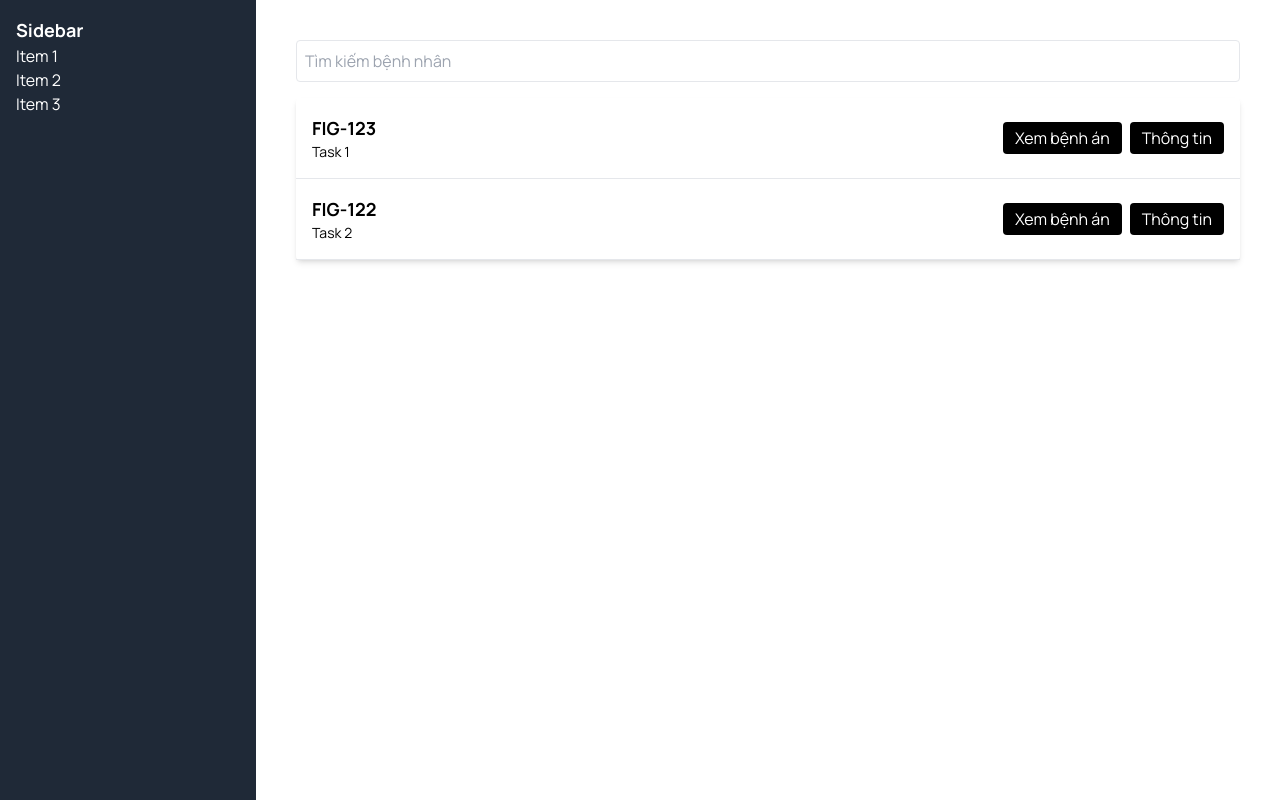
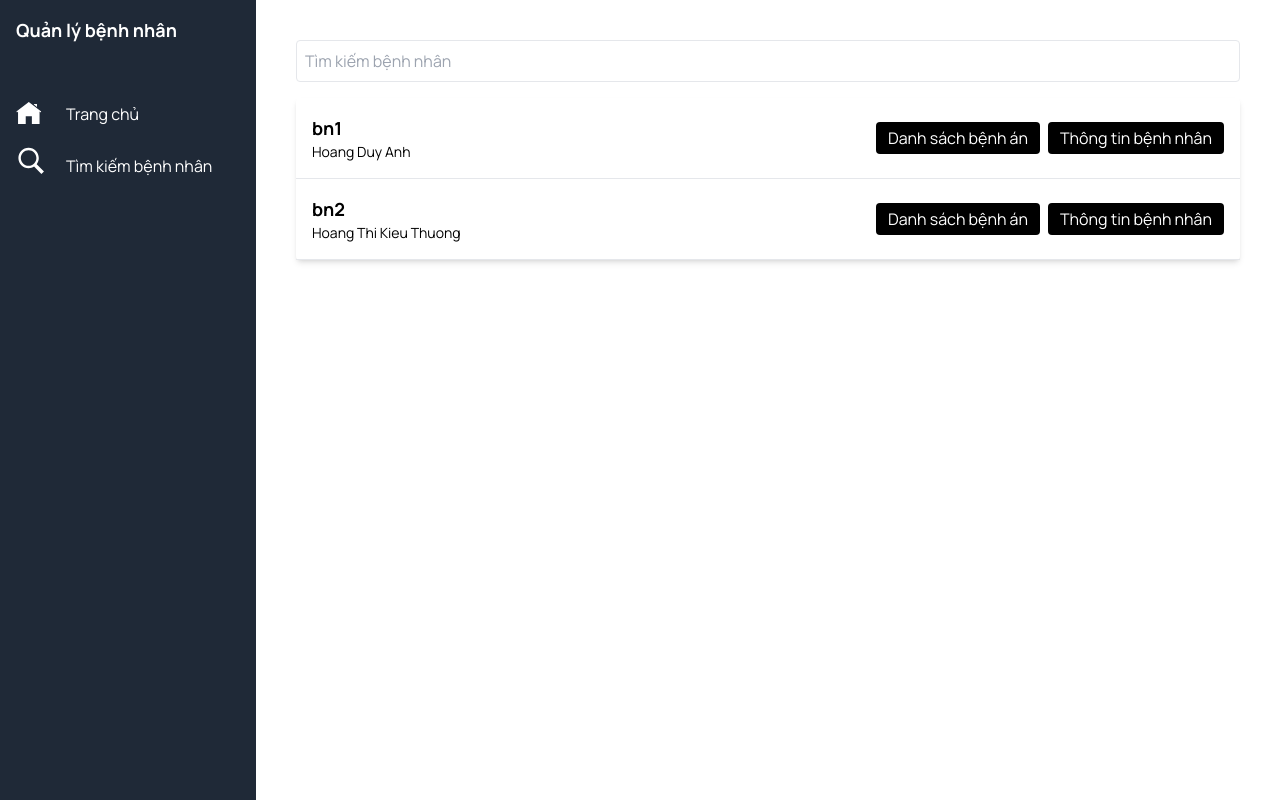
Before and after one commit to HungChu1001/Code, a React (Vite) app in the folder frontend/: page /patients in a window 1280 px wide. Built offline with nearby package versions, Linux system fonts and the light colour scheme; the HTML template or start-up script is replaced by a standard one.

Commit message:
Add patient record and patient details

```diff
--- a/frontend/src/components/LeftSideBar.jsx
+++ b/frontend/src/components/LeftSideBar.jsx
@@ -1,16 +1,33 @@
 // src/components/LeftSidebar/LeftSidebar.jsx
 import React from "react";
+import SideBarItem from "./SideBarItem";
 
 const LeftSidebar = () => {
+  const LeftSidebarItems = [
+    { srcImg: "/home.svg", alt: "home", text: "Trang chủ", link: "/" },
+    {
+      srcImg: "/search.svg",
+      alt: "search",
+      text: "Tìm kiếm bệnh nhân",
+      link: "/patients",
+    },
+  ];
   return (
     <div className="w-64 h-full fixed top-0 left-0 bg-gray-800 text-white">
       <div className="p-4">
-        <h2 className="text-lg font-bold">Sidebar</h2>
-        <ul>
-          <li>Item 1</li>
-          <li>Item 2</li>
-          <li>Item 3</li>
-        </ul>
+        <h2 className="text-lg font-bold mb-[50px]">Quản lý bệnh nhân</h2>
+        {/* <Image src="./home.svg" alt="logo" width={100} height={100} /> */}
+        <div className="flex flex-col gap-5">
+          {LeftSidebarItems.map((item, index) => (
+            <SideBarItem
+              key={index}
+              srcImg={item.srcImg}
+              alt={item.alt}
+              text={item.text}
+              link={item.link}
+            />
+          ))}
+        </div>
       </div>
     </div>
   );
--- /dev/null
+++ b/frontend/src/components/PatientDetailsModal/PatientDetailsModal.jsx
@@ -0,0 +1,81 @@
+// src/components/PatientDetailsModal/PatientDetailsModal.jsx
+import React from "react";
+
+const patientsData = [
+  {
+    id: "bn1",
+    name: "Hoang Duy Anh",
+    gender: "Nam",
+    birthDate: "01/01/1990",
+    healthCardNumber: "123456789",
+  },
+  {
+    id: "bn2",
+    name: "Hoang Thi Kieu Thuong",
+    gender: "Nữ",
+    birthDate: "02/02/1992",
+    healthCardNumber: "987654321",
+  },
+];
+
+const PatientDetailsModal = ({ patientId, onClose }) => {
+  const patient = patientsData.find((p) => p.id === patientId);
+
+  if (!patient) {
+    return <div>Không tìm thấy bệnh nhân</div>;
+  }
+
+  return (
+    <div className="fixed inset-0 flex items-center justify-center bg-gray-900 bg-opacity-50">
+      <div className="relative bg-white shadow-md rounded p-6 w-96">
+        <button
+          onClick={onClose}
+          className="absolute top-2 right-5 text-gray-600 text-[25px]"
+        >
+          &times;
+        </button>
+        <h2 className="text-center text-xl font-bold mb-4">
+          THÔNG TIN BỆNH NHÂN
+        </h2>
+        <div className="mb-4">
+          <label className="block text-gray-700">Họ và Tên</label>
+          <input
+            type="text"
+            value={patient.name}
+            readOnly
+            className="w-full p-2 border rounded bg-gray-100"
+          />
+        </div>
+        <div className="mb-4">
+          <label className="block text-gray-700">Giới tính</label>
+          <input
+            type="text"
+            value={patient.gender}
+            readOnly
+            className="w-full p-2 border rounded bg-gray-100"
+          />
+        </div>
+        <div className="mb-4">
+          <label className="block text-gray-700">Ngày sinh</label>
+          <input
+            type="text"
+            value={patient.birthDate}
+            readOnly
+            className="w-full p-2 border rounded bg-gray-100"
+          />
+        </div>
+        <div className="mb-4">
+          <label className="block text-gray-700">Số thẻ BHYT</label>
+          <input
+            type="text"
+            value={patient.healthCardNumber}
+            readOnly
+            className="w-full p-2 border rounded bg-gray-100"
+          />
+        </div>
+      </div>
+    </div>
+  );
+};
+
+export default PatientDetailsModal;
--- a/frontend/src/components/PatientList/PatientCard.jsx
+++ b/frontend/src/components/PatientList/PatientCard.jsx
@@ -1,7 +1,8 @@
+// src/components/PatientCard/PatientCard.jsx
 import React from "react";
 import { Link } from "react-router-dom";
 
-const PatientCard = ({ id, name }) => {
+const PatientCard = ({ id, name, onShowDetails }) => {
   return (
     <div className="flex justify-between items-center p-4 border-b">
       <div className="flex-1">
@@ -11,14 +12,15 @@ const PatientCard = ({ id, name }) => {
       <div className="flex space-x-2">
         <Link to={`/records?patientId=${id}`}>
           <button className="bg-black text-white px-3 py-1 rounded">
-            Xem bệnh án
+            Danh sách bệnh án
           </button>
         </Link>
-        <Link to={`/patient/${id}`}>
-          <button className="bg-black text-white px-3 py-1 rounded">
-            Thông tin
-          </button>
-        </Link>
+        <button
+          onClick={() => onShowDetails(id)}
+          className="bg-black text-white px-3 py-1 rounded"
+        >
+          Thông tin bệnh nhân
+        </button>
       </div>
     </div>
   );
--- a/frontend/src/components/PatientList/PatientList.jsx
+++ b/frontend/src/components/PatientList/PatientList.jsx
@@ -1,19 +1,28 @@
-// src/PatientList/PatientList.jsx
+// src/components/PatientList/PatientList.jsx
 import React, { useState } from "react";
 import PatientCard from "./PatientCard";
+import PatientDetailsModal from "../PatientDetailsModal/PatientDetailsModal";
 
 const patientsData = [
-  { id: "FIG-123", name: "Task 1", recordLink: "Click", infoLink: "Click" },
-  { id: "FIG-122", name: "Task 2", recordLink: "Click", infoLink: "Click" },
-  // Add more patient data here
+  { id: "bn1", name: "Hoang Duy Anh" },
+  { id: "bn2", name: "Hoang Thi Kieu Thuong" },
 ];
 
 const PatientList = () => {
   const [searchTerm, setSearchTerm] = useState("");
+  const [selectedPatientId, setSelectedPatientId] = useState(null);
 
   const filteredPatients = patientsData.filter((patient) =>
     patient.name.toLowerCase().includes(searchTerm.toLowerCase())
   );
+
+  const handleShowDetails = (id) => {
+    setSelectedPatientId(id);
+  };
+
+  const handleCloseModal = () => {
+    setSelectedPatientId(null);
+  };
 
   return (
     <div className="p-6">
@@ -30,11 +39,16 @@ const PatientList = () => {
             key={patient.id}
             id={patient.id}
             name={patient.name}
-            recordLink={patient.recordLink}
-            infoLink={patient.infoLink}
+            onShowDetails={handleShowDetails}
           />
         ))}
       </div>
+      {selectedPatientId && (
+        <PatientDetailsModal
+          patientId={selectedPatientId}
+          onClose={handleCloseModal}
+        />
+      )}
     </div>
   );
 };
--- a/frontend/src/components/PatientRecord/PatientRecord.jsx
+++ b/frontend/src/components/PatientRecord/PatientRecord.jsx
@@ -1,13 +1,20 @@
 import React from "react";
-import { useLocation } from "react-router-dom";
+import { useLocation, useNavigate } from "react-router-dom";
 
 const PatientRecord = () => {
   const location = useLocation();
   const queryParams = new URLSearchParams(location.search);
   const recordId = queryParams.get("recordId");
+  const navigate = useNavigate();
 
   return (
-    <div className="p-6 bg-white shadow-md rounded-md">
+    <div className="p-6 bg-white shadow-md rounded-md relative">
+      <button
+        onClick={() => navigate(-1)}
+        className="bg-black text-white px-3 py-1 rounded"
+      >
+        &larr; Quay lại
+      </button>
       <div className="text-center mb-6">
         <h1 className="text-xl font-bold">
           CỘNG HÒA XÃ HỘI CHỦ NGHĨA VIỆT NAM
--- a/frontend/src/components/PatientRecordsList/PatientRecordsList.jsx
+++ b/frontend/src/components/PatientRecordsList/PatientRecordsList.jsx
@@ -1,19 +1,28 @@
 import React from "react";
-import { Link, useLocation } from "react-router-dom";
+import { Link, useLocation, useNavigate } from "react-router-dom";
 
 const PatientRecordsList = () => {
   const location = useLocation();
   const queryParams = new URLSearchParams(location.search);
   const patientId = queryParams.get("patientId");
+  const navigate = useNavigate();
 
   const records = [
-    { id: "REC-001", date: "2023-01-01", summary: "Summary 1" },
-    { id: "REC-002", date: "2023-02-01", summary: "Summary 2" },
-    { id: "REC-003", date: "2023-03-01", summary: "Summary 3" },
+    { id: "REC-001", date: "2023-01-01", summary: "Tóm tắt bệnh án 1" },
+    { id: "REC-002", date: "2023-02-01", summary: "Tóm tắt bệnh án 2" },
+    { id: "REC-003", date: "2023-03-01", summary: "Tóm tắt bệnh án 3" },
   ];
 
   return (
-    <div className="p-6 bg-white shadow-md rounded-md">
+    <div className="p-6 bg-white shadow-md rounded-md relative">
+      <div className="mb-4">
+        <button
+          onClick={() => navigate(-1)}
+          className="bg-black text-white px-3 py-1 rounded"
+        >
+          &larr; Quay lại
+        </button>
+      </div>
       <h2 className="text-2xl font-bold mb-4">Hồ Sơ Bệnh Án - {patientId}</h2>
       <div className="mb-4">
         <input
--- /dev/null
+++ b/frontend/src/components/SideBarItem.jsx
@@ -0,0 +1,23 @@
+import React from "react";
+import { Link } from "react-router-dom";
+
+const SideBarItem = ({ srcImg, alt, text, link }) => {
+  return (
+    <div className="flex items-center">
+      <Link to={link}>
+        <button className="flex gap-5">
+          <img
+            src={srcImg}
+            alt={alt}
+            height={30}
+            width={30}
+            className="flex items-center"
+          ></img>
+          <span className="flex items-center pt-[8px]">{text}</span>
+        </button>
+      </Link>
+    </div>
+  );
+};
+
+export default SideBarItem;
--- a/frontend/src/layout/Layout.jsx
+++ b/frontend/src/layout/Layout.jsx
@@ -12,7 +12,8 @@ const Layout = () => {
     <>
       {location.pathname.startsWith("/patients") ||
       location.pathname.startsWith("/records") ||
-      location.pathname.startsWith("/record") ? (
+      location.pathname.startsWith("/record") ||
+      location.pathname.startsWith("/patient") ? (
         <div className="flex">
           <LeftSidebar />
           <main className="ml-64 flex-1 p-4">
--- a/frontend/src/routes/Routers.jsx
+++ b/frontend/src/routes/Routers.jsx
@@ -10,6 +10,7 @@ import { Routes, Route } from "react-router-dom";
 import PatientList from "../components/PatientList/PatientList";
 import PatientRecordsList from "../components/PatientRecordsList/PatientRecordsList";
 import PatientRecord from "../components/PatientRecord/PatientRecord";
+import PatientDetails from "../components/PatientDetails/PatientDetails";
 
 const Routers = () => {
   return (
@@ -25,6 +26,7 @@ const Routers = () => {
       <Route path="/patients" element={<PatientList />} />
       <Route path="/records" element={<PatientRecordsList />} />
       <Route path="/record/details" element={<PatientRecord />} />
+      <Route path="/patient" element={<PatientDetails />} />
     </Routes>
   );
 };
```
Also changed, not shown: frontend/public/home.svg (added), frontend/public/search.svg (added).
